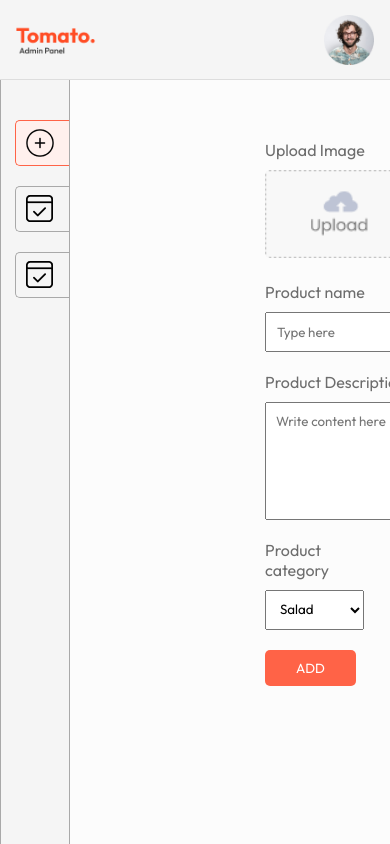
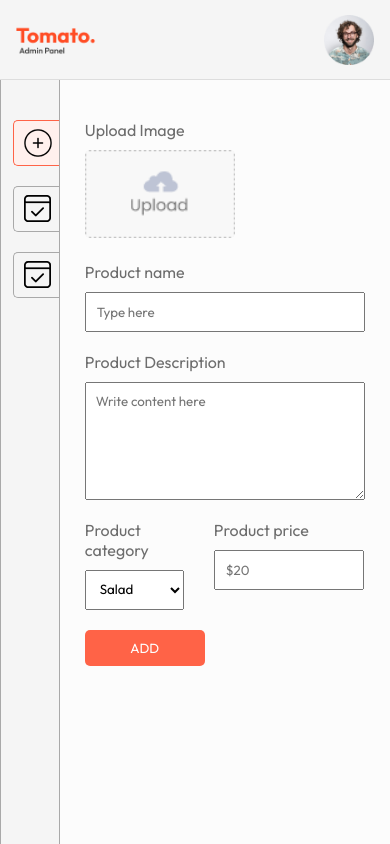
Before and after one commit to swasthikg73/CraveX---a-food-App, a React (Vite) app in the folder admin/: page /add in a window 390 px wide. Built offline with nearby package versions, Linux system fonts and the light colour scheme.

Commit message:
Admin changes

```diff
--- a/admin/src/App.css
+++ b/admin/src/App.css
@@ -24,8 +24,6 @@ html {
 }
 
 .sidebar {
-    width: 220px;
-    position: fixed;
     top: 70px;
     left: 0;
     bottom: 0;
@@ -36,8 +34,18 @@ html {
 }
 
 .app-content {
-    margin-left: 220px;
     height: calc(100vh - 70px);
+    width: 100%;
     overflow-y: auto;
-    padding: 20px;
 }
+
+@media (max-width:1200px) {
+
+    .sidebar {
+        width: 50px
+    }
+
+    .app-content {
+        margin-left: 0px
+    }
+}
--- a/admin/src/assets/assets.js
+++ b/admin/src/assets/assets.js
@@ -1,17 +1,19 @@
-import logo from './logo.png'
-import add_icon from './add_icon.png'
-import order_icon from './order_icon.png'
-import profile_image from './profile_image.png'
-import upload_area from './upload_area.png'
-import parcel_icon from './parcel_icon.png'
+import logo from "./logo.png";
+import add_icon from "./add_icon.png";
+import order_icon from "./order_icon.png";
+import profile_image from "./profile_image.png";
+import upload_area from "./upload_area.png";
+import parcel_icon from "./parcel_icon.png";
+import logo2 from "./logo2.png";
 
-export const assets ={
-    logo,
-    add_icon,
-    order_icon,
-    profile_image,
-    upload_area,
-    parcel_icon
-}
+export const assets = {
+  logo,
+  add_icon,
+  order_icon,
+  profile_image,
+  upload_area,
+  parcel_icon,
+  logo2,
+};
 
-export const url = 'http://localhost:4000'
+export const url = "http://localhost:4000";
--- a/admin/src/index.css
+++ b/admin/src/index.css
@@ -13,6 +13,7 @@ body {
   background-color: #fcfcfc;
 }
 
+
 a {
   text-decoration: none;
   color: inherit;
@@ -24,6 +25,7 @@ hr {
   background-color: #a9a9a9;
 }
 
+
 .app-content {
   display: flex;
 }
--- a/admin/src/main.jsx
+++ b/admin/src/main.jsx
@@ -5,9 +5,7 @@ import App from "./App.jsx";
 import { BrowserRouter } from "react-router-dom";
 
 createRoot(document.getElementById("root")).render(
-  <StrictMode>
-    <BrowserRouter>
-      <App />
-    </BrowserRouter>
-  </StrictMode>
+  <BrowserRouter>
+    <App />
+  </BrowserRouter>
 );
```
